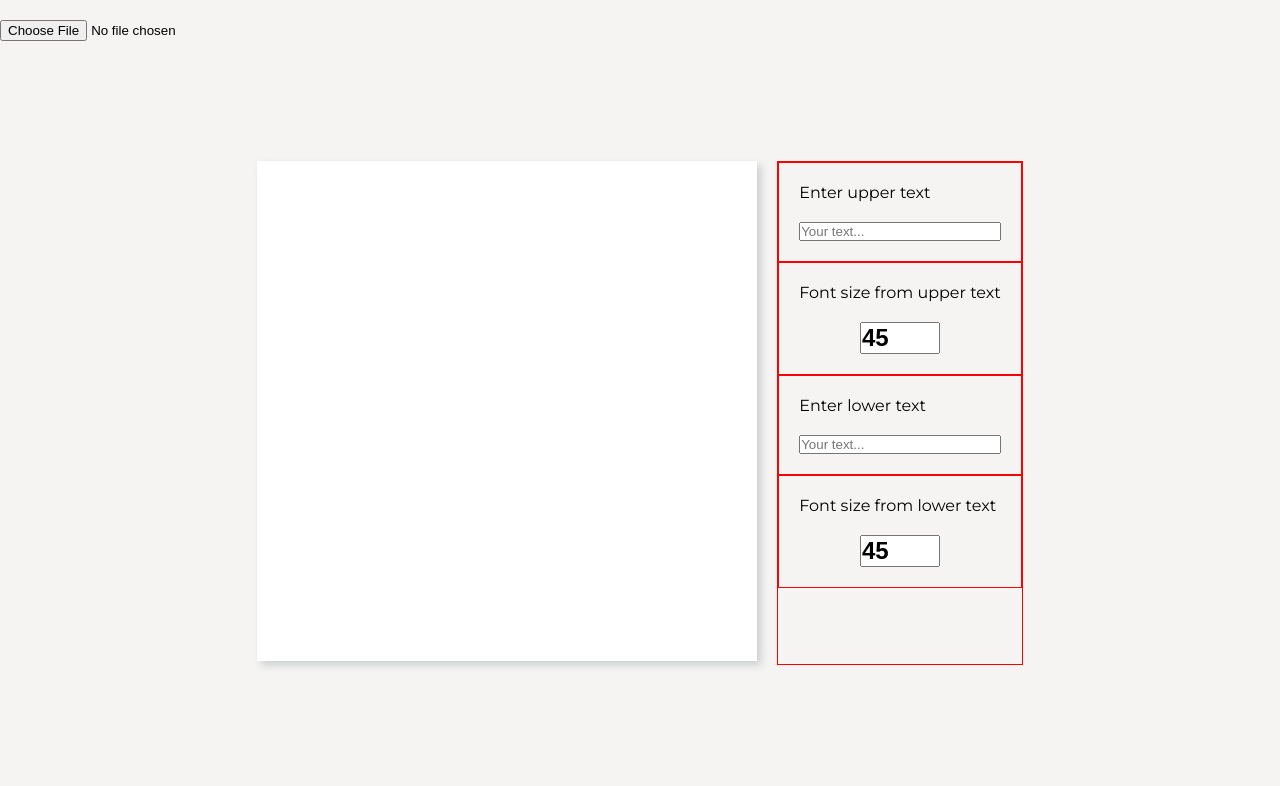
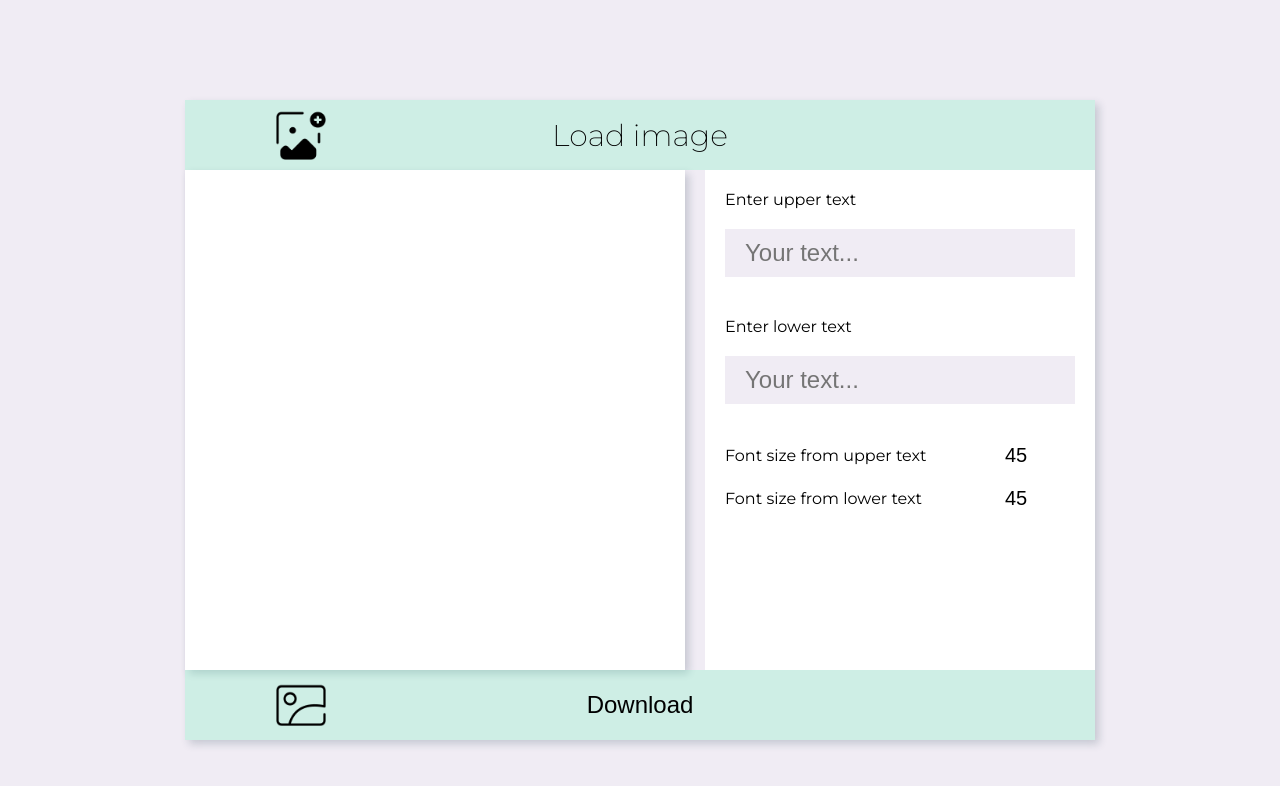
Before and after one commit to Yury-Odinson/memGen, a plain HTML site: page src/index.html in a window 1280 px wide. Drawn offline with Linux system fonts and the light colour scheme.

Commit message:
add: style

```diff
--- a/src/index.css
+++ b/src/index.css
@@ -1,22 +1,73 @@
 .wrapper {
-    margin: 50px auto;
-    padding: 50px;
+    margin: 100px auto;
+    /* padding: 50px; */
+    display: flex;
+    flex-direction: column;
+    max-width: fit-content;
+    background-color: #fff;
+    -webkit-box-shadow: 4px 4px 8px 0px rgba(34, 60, 80, 0.2);
+    -moz-box-shadow: 4px 4px 8px 0px rgba(34, 60, 80, 0.2);
+    box-shadow: 4px 4px 8px 0px rgba(34, 60, 80, 0.2);
+}
+
+.header,
+.footer {
+    position: relative;
+    display: flex;
+}
+
+.body {
     display: flex;
     gap: 20px;
-    /* flex-direction: column; */
     justify-content: center;
-    /* border: 1px solid red; */
-    max-width: fit-content;
+    background-color: var(--BackgroundDark);
+}
+
+.custom__loadFile,
+.custom__saveFile {
+    position: relative;
+    width: 100%;
+    height: 70px;
+    cursor: pointer;
+    background-color: #63caab50;
+}
+
+.custom-load__image,
+.custom-download__image {
+    position: absolute;
+    top: 50%;
+    left: 10%;
+    transform: translateY(-50%);
+}
+
+.custom-load__text,
+.custom-download__text {
+    position: absolute;
+    font-size: 30px;
+    font-weight: 200;
+    top: 50%;
+    left: 50%;
+    transform: translate(-50%, -50%);
 }
 
 #inputLoad {
-    margin: 20px auto;
-    width: fit-content;
-    /* border: 1px solid red; */
+    margin: 20px auto 0;
+    height: 50px;
+    visibility: hidden;
+    opacity: 0;
+}
+
+
+.custom__saveFile {
+    border: 1px solid red;
+    border: none;
+    font-weight: 200;
+    font-size: 24px;
+    cursor: pointer;
 }
 
 .canvas-wrapper {
-
+    height: 500px;
     position: relative;
 }
 
@@ -42,51 +93,51 @@
     overflow: hidden;
     font-size: 42px;
     font-weight: 900;
-    cursor: move;
+    cursor: default;
     /* border: 1px solid red; */
     color: #fff;
     letter-spacing: 6px;
     text-shadow:
-		-0   -4px 1px #000000,
-		 0   -4px 1px #000000,
-		-0    4px 1px #000000,
-		 0    4px 1px #000000,
-		-4px -0   1px #000000,
-		 4px -0   1px #000000,
-		-4px  0   1px #000000,
-		 4px  0   1px #000000,
+        -0 -4px 1px #000000,
+        0 -4px 1px #000000,
+        -0 4px 1px #000000,
+        0 4px 1px #000000,
+        -4px -0 1px #000000,
+        4px -0 1px #000000,
+        -4px 0 1px #000000,
+        4px 0 1px #000000,
         -1px -4px 1px #000000,
         1px -4px 1px #000000,
-		-1px  4px 1px #000000,
-		 1px  4px 1px #000000,
+        -1px 4px 1px #000000,
+        1px 4px 1px #000000,
         -4px -1px 1px #000000,
         4px -1px 1px #000000,
-		-4px  1px 1px #000000,
-		 4px  1px 1px #000000,
+        -4px 1px 1px #000000,
+        4px 1px 1px #000000,
         -2px -4px 1px #000000,
         2px -4px 1px #000000,
-		-2px  4px 1px #000000,
-		 2px  4px 1px #000000,
+        -2px 4px 1px #000000,
+        2px 4px 1px #000000,
         -4px -2px 1px #000000,
         4px -2px 1px #000000,
-		-4px  2px 1px #000000,
-		 4px  2px 1px #000000,
+        -4px 2px 1px #000000,
+        4px 2px 1px #000000,
         -3px -4px 1px #000000,
         3px -4px 1px #000000,
-		-3px  4px 1px #000000,
-		 3px  4px 1px #000000,
+        -3px 4px 1px #000000,
+        3px 4px 1px #000000,
         -4px -3px 1px #000000,
         4px -3px 1px #000000,
-		-4px  3px 1px #000000,
-		 4px  3px 1px #000000,
+        -4px 3px 1px #000000,
+        4px 3px 1px #000000,
         -4px -4px 1px #000000,
         4px -4px 1px #000000,
-		-4px  4px 1px #000000,
-		 4px  4px 1px #000000,
+        -4px 4px 1px #000000,
+        4px 4px 1px #000000,
         -4px -4px 1px #000000,
         4px -4px 1px #000000,
-		-4px  4px 1px #000000,
-		 4px  4px 1px #000000;
+        -4px 4px 1px #000000,
+        4px 4px 1px #000000;
 }
 
 .upperText {
@@ -100,7 +151,6 @@
 .upperText__item,
 .lowerText__item {
     margin: 0 auto;
-    /* border: 1px solid red; */
 }
 
 #upperText {
@@ -118,9 +168,10 @@
 
 .nav {
     display: flex;
-    /* gap: 20px; */
     flex-direction: column;
-    border: 1px solid red;
+    height: 500px;
+
+    background-color: #fff;
 }
 
 .nav-label {
@@ -129,16 +180,25 @@
     gap: 20px;
     flex-direction: column;
     height: fit-content;
-    border: 1px solid red;
 }
 
+.input-text {
+    padding: 10px 20px;
+    width: 100%;
+    font-size: 24px;
+    border: none;
+    background-color: var(--BackgroundDark);
+}
 
+.nav-label>* {
+    display: flex;
+    align-items: center;
+    justify-content: space-between;
+}
 
 #fontsize_up,
 #fontsize_lo {
-    margin: 0 auto;
-    width: 80px;
-    font-size: 24px;
-    font-weight: 900;
-
+    width: 70px;
+    font-size: 20px;
+    border: none;
 }
--- a/src/index.html
+++ b/src/index.html
@@ -19,8 +19,16 @@
 
 <body>
 
+
+    <div class="wrapper">
+        <div class="header">
+            <label class="custom__loadFile">
                 <input type="file" id="inputLoad">
-    <div class="wrapper">
+                <img class="custom-load__image" src="./image/upload-image.png" width="50" height="50">
+                <span class="custom-load__text">Load image</span>
+            </label>
+        </div>
+        <div class="body">
             <div class="canvas-wrapper">
                 <canvas id="canvas"></canvas>
                 <div class="upperText">
@@ -33,23 +41,35 @@
             <div class="nav">
                 <label class="nav-label">
                     <span>Enter upper text</span>
-                <input id="textInput_up" type="text" placeholder="Your text...">
+                    <input class="input-text" id="textInput_up" type="text" placeholder="Your text...">
+                </label>
+
+                <label class="nav-label">
+                    <span>Enter lower text</span>
+                    <input class="input-text" id="textInput_lo" type="text" placeholder="Your text...">
                 </label>
                 <label class="nav-label">
+                    <div>
                         <span>Font size from upper text</span>
                         <input id="fontsize_up" type="number" value="45">
-            </label>
-            <label class="nav-label">
-                <span>Enter lower text</span>
-                <input id="textInput_lo" type="text" placeholder="Your text...">
-            </label>
-            <label class="nav-label">
+                    </div>
+                    <div>
                         <span>Font size from lower text</span>
                         <input id="fontsize_lo" type="number" value="45">
+                    </div>
                 </label>
             </div>
         </div>
+        <div class="footer">
+            <button class="custom__saveFile" id="buttonDownload">
+                <img class="custom-download__image" src="./image/download-image.png" width="50" height="50">
+                Download
+            </button>
+        </div>
+
+    </div>
     <script type="module" src="./js/index.js"></script>
+    <script type="module" src="./js/text.js"></script>
 </body>
 
 </html>
--- a/src/js/constants.js
+++ b/src/js/constants.js
@@ -9,3 +9,5 @@ export const upperText = document.querySelector(".upperText__item")
 export const inputLowerText = document.getElementById("textInput_lo")
 export const fontsizeLo = document.getElementById("fontsize_lo")
 export const lowerText = document.querySelector(".lowerText__item")
+
+export const buttonDownload = document.getElementById("buttonDownload")
--- a/src/js/index.js
+++ b/src/js/index.js
@@ -1,9 +1,8 @@
-import { canvas, context, fontsizeLo, fontsizeUp, inputLoad, inputLowerText, inputUpperText, lowerText, upperText } from "./constants.js"
+import { buttonDownload, canvas, context, inputLoad } from "./constants.js"
 
 // load image in the canvas
 inputLoad.addEventListener("change", (e) => {
     const file = e.target.files[0]
-    console.log(URL.createObjectURL(file))
     const image = new Image()
     image.src = URL.createObjectURL(file)
 
@@ -16,26 +15,3 @@ inputLoad.addEventListener("change", (e) => {
         console.log("check")
     }
 })
-
-// input text
-inputUpperText.addEventListener("input", () => {
-    upperText.textContent = inputUpperText.value.toUpperCase()
-})
-
-inputLowerText.addEventListener("input", () => {
-    lowerText.textContent = inputLowerText.value.toUpperCase()
-})
-
-// change font size from the text
-// value - font size, target - upper or lower text
-function setFontSize(value, target) {
-    return target.style.fontSize = `${value}px`
-}
-
-fontsizeUp.addEventListener("change", () => {
-    setFontSize(fontsizeUp.value, upperText)
-})
-
-fontsizeLo.addEventListener("change", () => {
-    setFontSize(fontsizeLo.value, lowerText)
-})
--- /dev/null
+++ b/src/js/text.js
@@ -0,0 +1,30 @@
+import { fontsizeLo, fontsizeUp, inputLowerText, inputUpperText, lowerText, upperText } from "./constants.js"
+
+// input text
+inputUpperText.addEventListener("input", () => {
+    upperText.textContent = inputUpperText.value.toUpperCase()
+    setCursor(upperText)
+})
+
+inputLowerText.addEventListener("input", () => {
+    lowerText.textContent = inputLowerText.value.toUpperCase()
+    setCursor(lowerText)
+})
+
+// change cursor style (for the future to move text)
+function setCursor(target) {
+    if (target.textContent !== "") {
+        target.parentElement.style.cursor = "move"
+    } else {
+        target.parentElement.style.cursor = "default"
+    }
+}
+
+// change font size from the text
+// value - font size, target - upper or lower text
+function setFontSize(value, target) {
+    return target.style.fontSize = `${value}px`
+}
+
+fontsizeUp.onchange = () => setFontSize(fontsizeUp.value, upperText)
+fontsizeLo.onchange = () => setFontSize(fontsizeLo.value, lowerText)
--- a/src/reset.css
+++ b/src/reset.css
@@ -1,4 +1,8 @@
 @import url('https://fonts.googleapis.com/css2?family=Roboto:wght@100;300;400;500&display=swap');
+
+:root {
+    --BackgroundDark: #F0ECF4;
+}
 
 * {
     box-sizing: border-box;
@@ -12,6 +16,6 @@ html {
     text-decoration: none;
     list-style-type: none;
     outline: none;
-    background-color: #dad7cd41;
+    background-color: var(--BackgroundDark);
     transition: 0.2s;
 }
```
Also changed, not shown: src/image/download-image.png (added), src/image/upload-image.png (added). Lines whose indentation alone changed are shown as unchanged.
